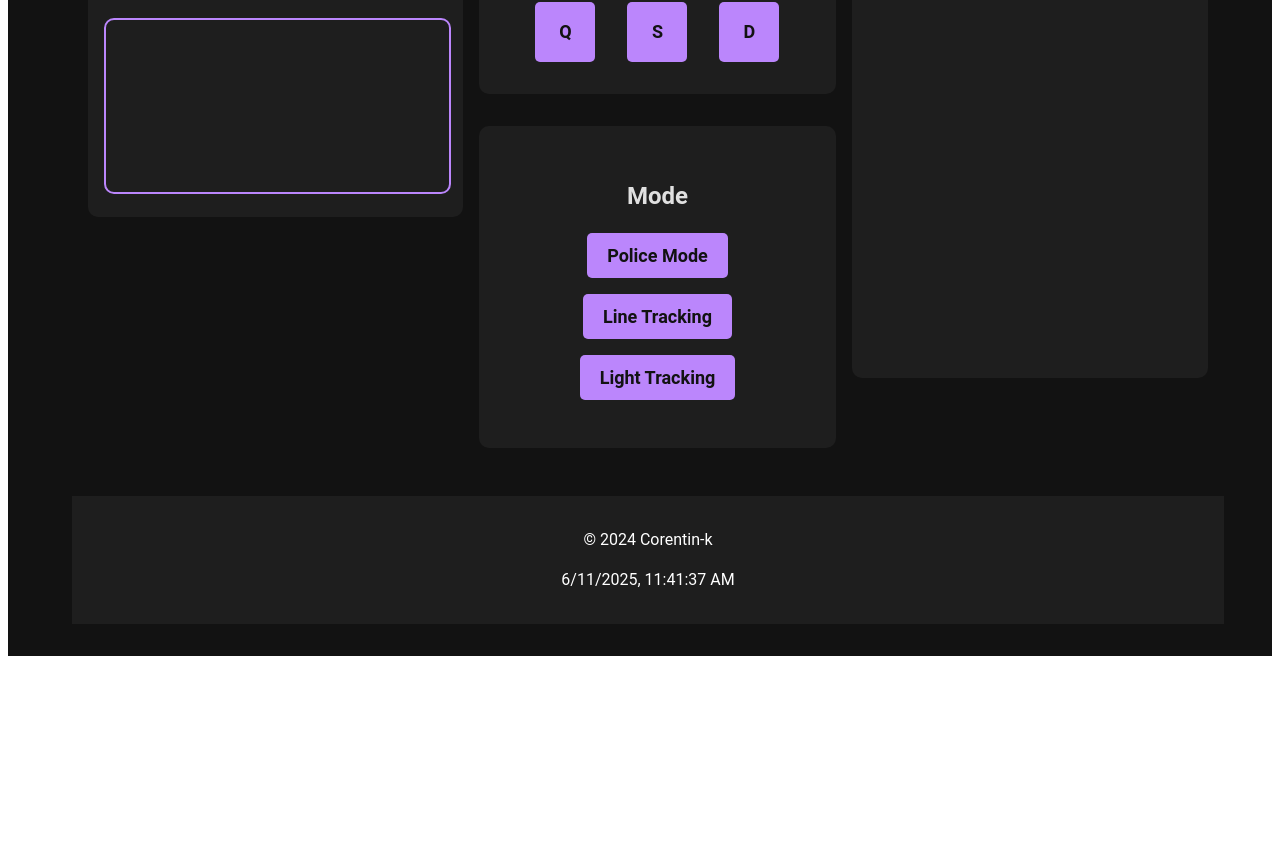
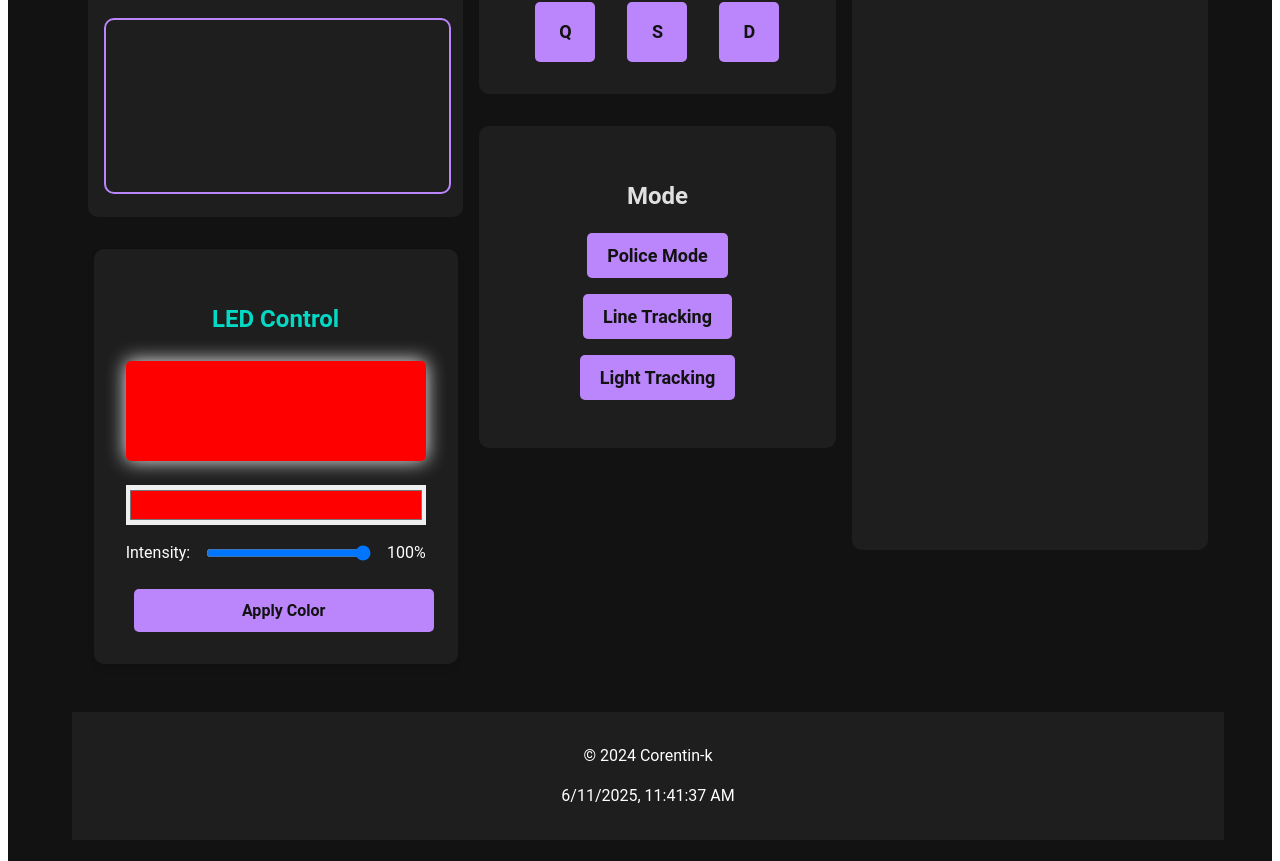
Before and after one commit to Corentin-k/SE-Wall-Ed, a Vue app in the folder frontend/: page /allcomponents in a window 1280 px wide. Shown: the part 642-1503 px from the top of the page. Before the commit the page ends 1306 px from the top, so only its background shows below. Built offline with nearby package versions, Linux system fonts and the light colour scheme; no server answers; the HTML template or start-up script is replaced by a standard one.

Commit message:
add colorpicker to dashboard

```diff
--- a/frontend/src/components/ColorPicker.vue
+++ b/frontend/src/components/ColorPicker.vue
@@ -1,6 +1,6 @@
 <template>
   <div class="color-picker">
-    <h2>LED Strip Control</h2>
+    <h2>LED Control</h2>
 
     <div class="color-display" :style="{ backgroundColor: displayColor }"></div>
 
--- a/frontend/src/views/Allcomponents.vue
+++ b/frontend/src/views/Allcomponents.vue
@@ -4,6 +4,7 @@
     <div class="column">
       <Camera />
       <Lidar />
+      <ColorPicker />
     </div>
 
     <!-- Colonne 2 -->
@@ -28,7 +29,9 @@ import CommandHead from "../components/CommandHead.vue";
 import CommandMotor from "../components/CommandMotor.vue";
 import Lidar from "../components/Lidar.vue";
 import Settings from "../components/Settings.vue";
-import Mode from "../components/Mode.vue"; // Assurez-vous que le chemin est correct
+import Mode from "../components/Mode.vue";
+import ColorPicker from "../components/ColorPicker.vue";
+
 export default defineComponent({
   name: "Allcomponents",
   components: {
@@ -38,6 +41,7 @@ export default defineComponent({
     Lidar,
     Settings,
     Mode,
+    ColorPicker,
   },
 });
 </script>
```
